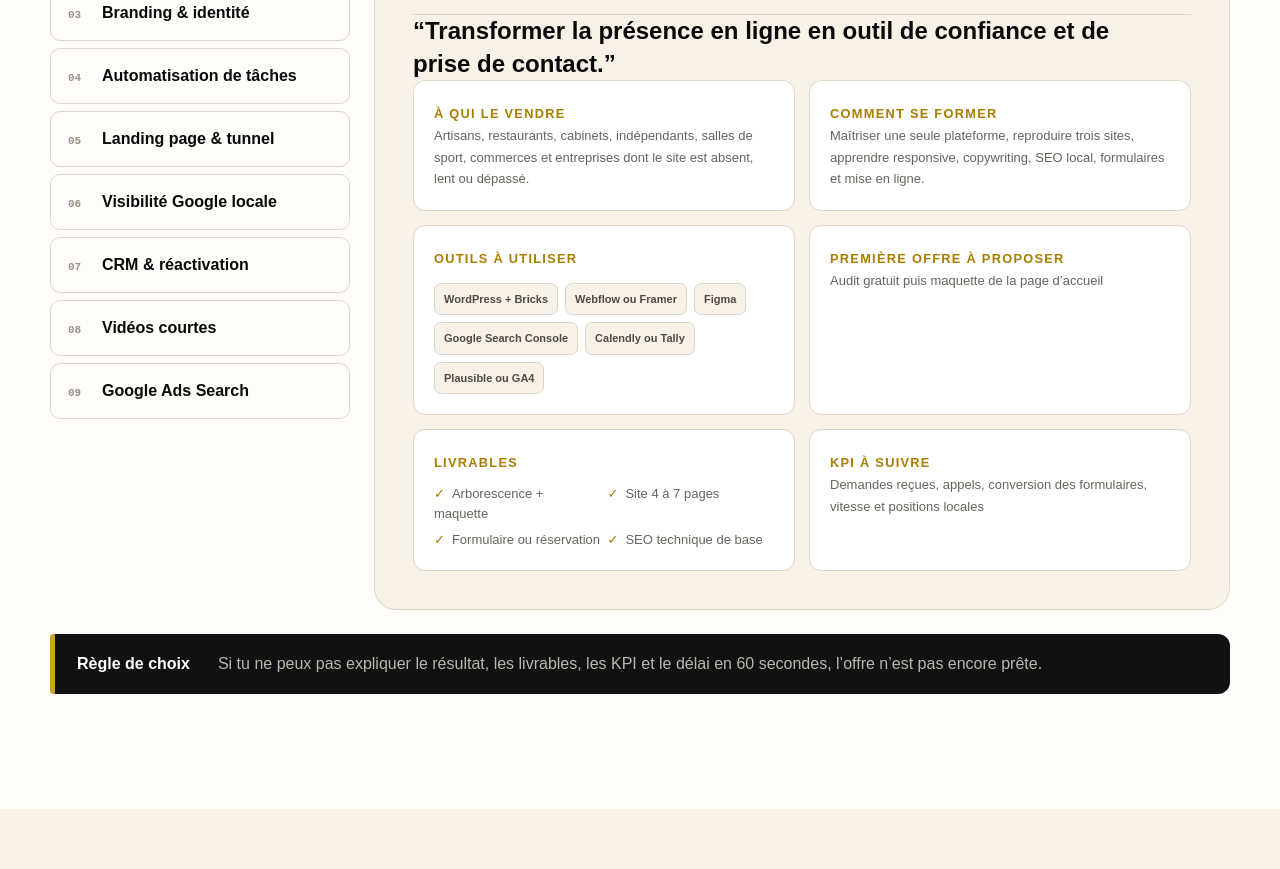
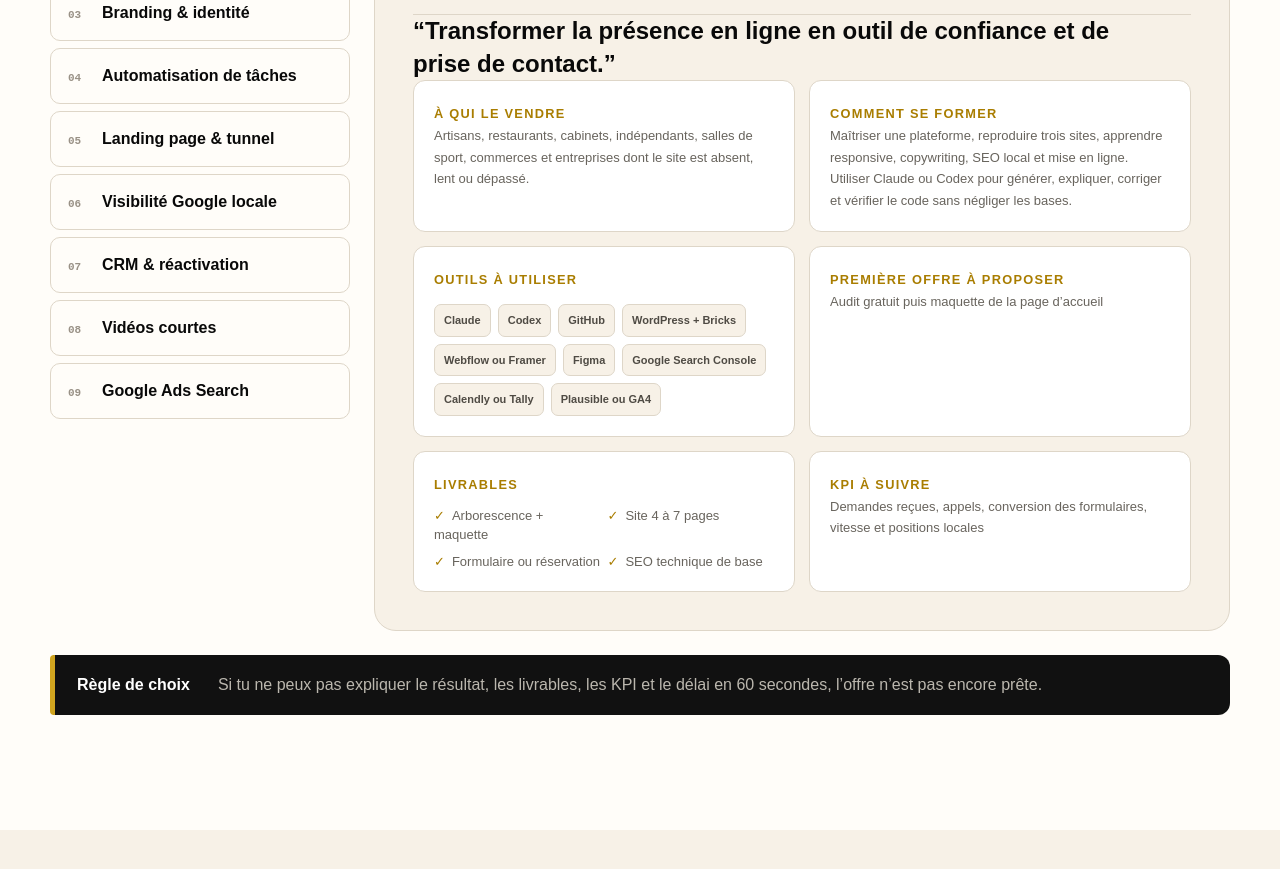
Before and after one commit to bilouahdih-dotcom/focus-smma-playbook, a Next.js app: page / in a window 1280 px wide. Shown: the part 3780-4649 px from the top of the page. Built offline with nearby package versions, Linux system fonts and the light colour scheme.

Commit message:
Add AI coding tools for websites

```diff
--- a/app/page.tsx
+++ b/app/page.tsx
@@ -22,12 +22,12 @@ const services: Service[] = [
     name: "Site internet",
     result: "Transformer la présence en ligne en outil de confiance et de prise de contact.",
     clients: "Artisans, restaurants, cabinets, indépendants, salles de sport, commerces et entreprises dont le site est absent, lent ou dépassé.",
-    learn: "Maîtriser une seule plateforme, reproduire trois sites, apprendre responsive, copywriting, SEO local, formulaires et mise en ligne.",
+    learn: "Maîtriser une plateforme, reproduire trois sites, apprendre responsive, copywriting, SEO local et mise en ligne. Utiliser Claude ou Codex pour générer, expliquer, corriger et vérifier le code sans négliger les bases.",
     deliverables: ["Arborescence + maquette", "Site 4 à 7 pages", "Formulaire ou réservation", "SEO technique de base"],
     kpis: "Demandes reçues, appels, conversion des formulaires, vitesse et positions locales",
     start: "Audit gratuit puis maquette de la page d’accueil",
     level: "Débutant +",
-    tools: ["WordPress + Bricks", "Webflow ou Framer", "Figma", "Google Search Console", "Calendly ou Tally", "Plausible ou GA4"],
+    tools: ["Claude", "Codex", "GitHub", "WordPress + Bricks", "Webflow ou Framer", "Figma", "Google Search Console", "Calendly ou Tally", "Plausible ou GA4"],
     price: "One page 300–500 € · Vitrine 600–1 000 € · E-commerce starter 1 200–2 000 €",
   },
   {
```
